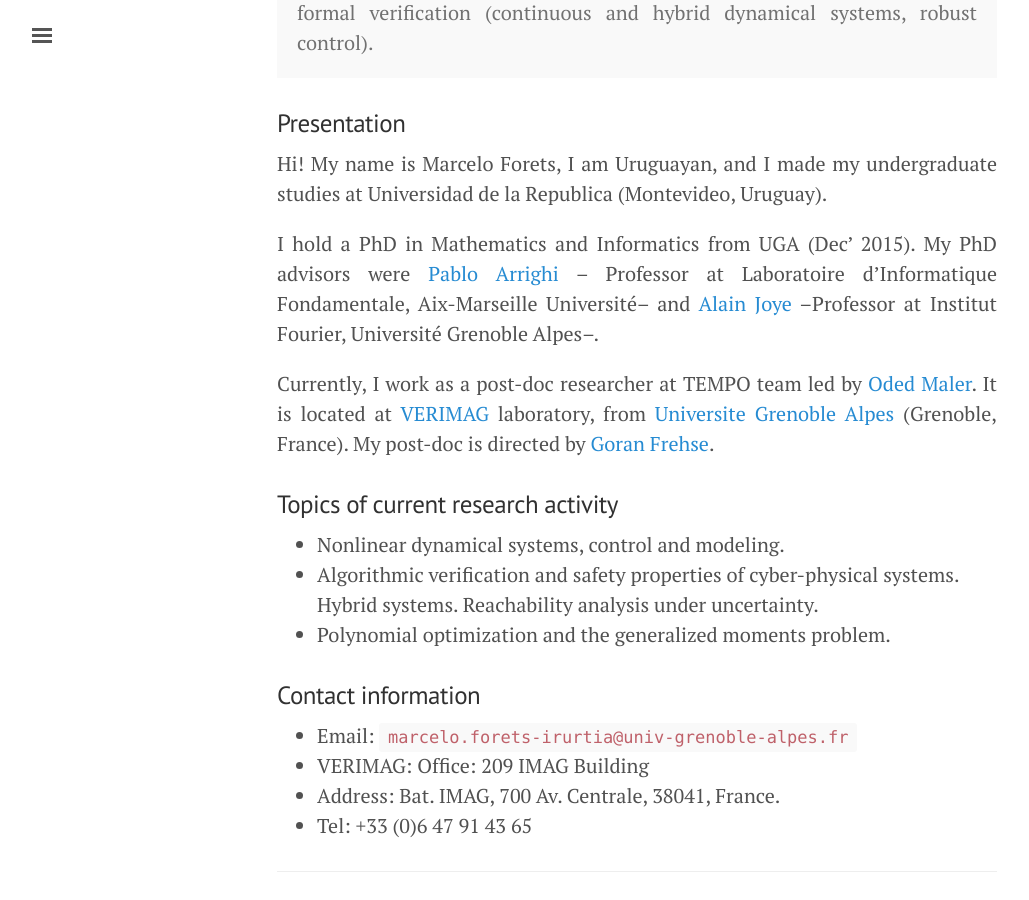
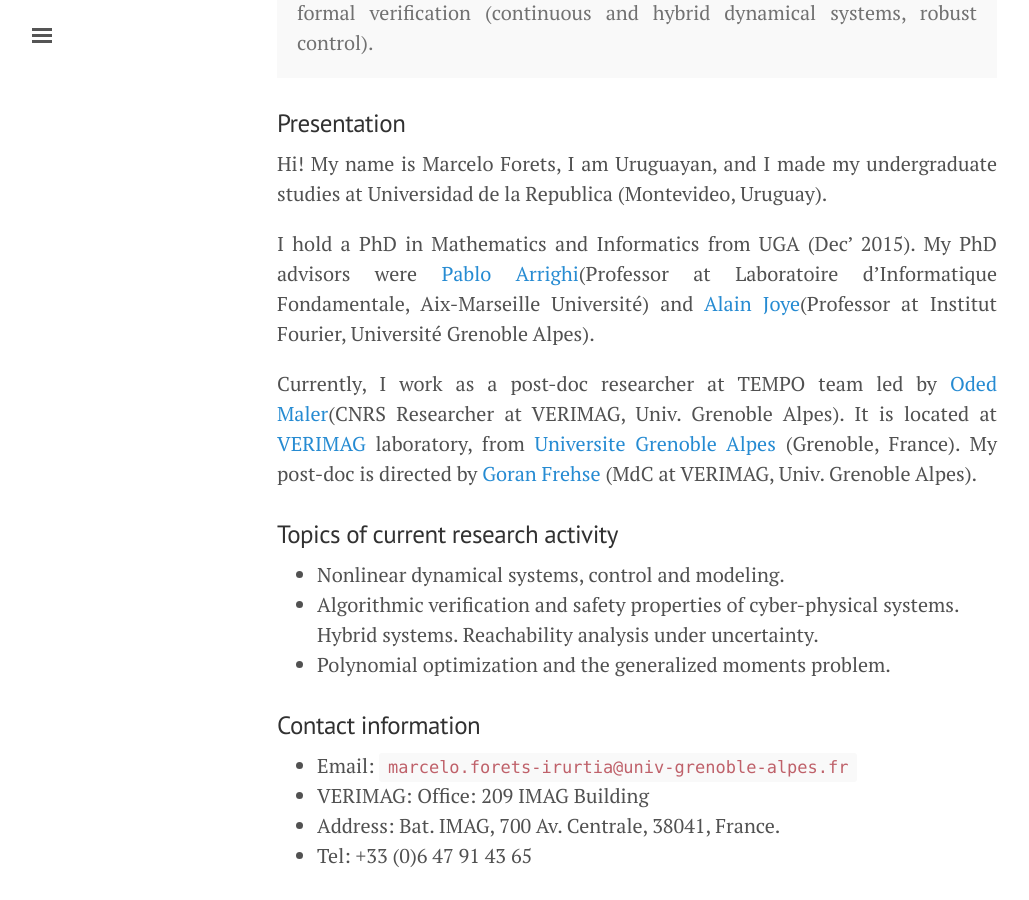
Before and after one commit to mforets/mforets.github.io, a Jekyll site: the page built from about.md, in a window 1280 px wide and 900 px high, scrolled down 616 px. Shown: the whole window, without its empty margins (3-1032 px from the left). Built offline with Jekyll 4.4.1, drawn with Linux system fonts in a browser that asks for light colours.

Commit message:
update some names

```diff
--- a/about.md
+++ b/about.md
@@ -15,9 +15,9 @@ title: About
 
 Hi! My name is Marcelo Forets, I am Uruguayan, and I made my undergraduate studies at Universidad de la Republica (Montevideo, Uruguay).
 
-I hold a PhD in Mathematics and Informatics from UGA (Dec' 2015). My PhD advisors were [Pablo Arrighi](http://pageperso.lif.univ-mrs.fr/~pablo.arrighi/) -- Professor at Laboratoire d'Informatique Fondamentale, Aix-Marseille Université-- and [Alain Joye](https://www-fourier.ujf-grenoble.fr/~joye/) --Professor at Institut Fourier, Université Grenoble Alpes--.
+I hold a PhD in Mathematics and Informatics from UGA (Dec' 2015). My PhD advisors were [Pablo Arrighi](http://pageperso.lif.univ-mrs.fr/~pablo.arrighi/)(Professor at Laboratoire d'Informatique Fondamentale, Aix-Marseille Université) and [Alain Joye](https://www-fourier.ujf-grenoble.fr/~joye/)(Professor at Institut Fourier, Université Grenoble Alpes).
 
-Currently, I work as a post-doc researcher at TEMPO team led by [Oded Maler](http://www-verimag.imag.fr/~maler/). It is located at [VERIMAG](www-verimag.imag.fr/) laboratory, from [Universite Grenoble Alpes](www.univ-grenoble-alpes.fr/) (Grenoble, France). My post-doc is directed by [Goran Frehse](https://sites.google.com/site/frehseg/).
+Currently, I work as a post-doc researcher at TEMPO team led by [Oded Maler](http://www-verimag.imag.fr/~maler/)(CNRS Researcher at VERIMAG, Univ. Grenoble Alpes). It is located at [VERIMAG](www-verimag.imag.fr/) laboratory, from [Universite Grenoble Alpes](www.univ-grenoble-alpes.fr/) (Grenoble, France). My post-doc is directed by [Goran Frehse](https://sites.google.com/site/frehseg/) (MdC at VERIMAG, Univ. Grenoble Alpes).
 
 
 ### Topics of current research activity
```
